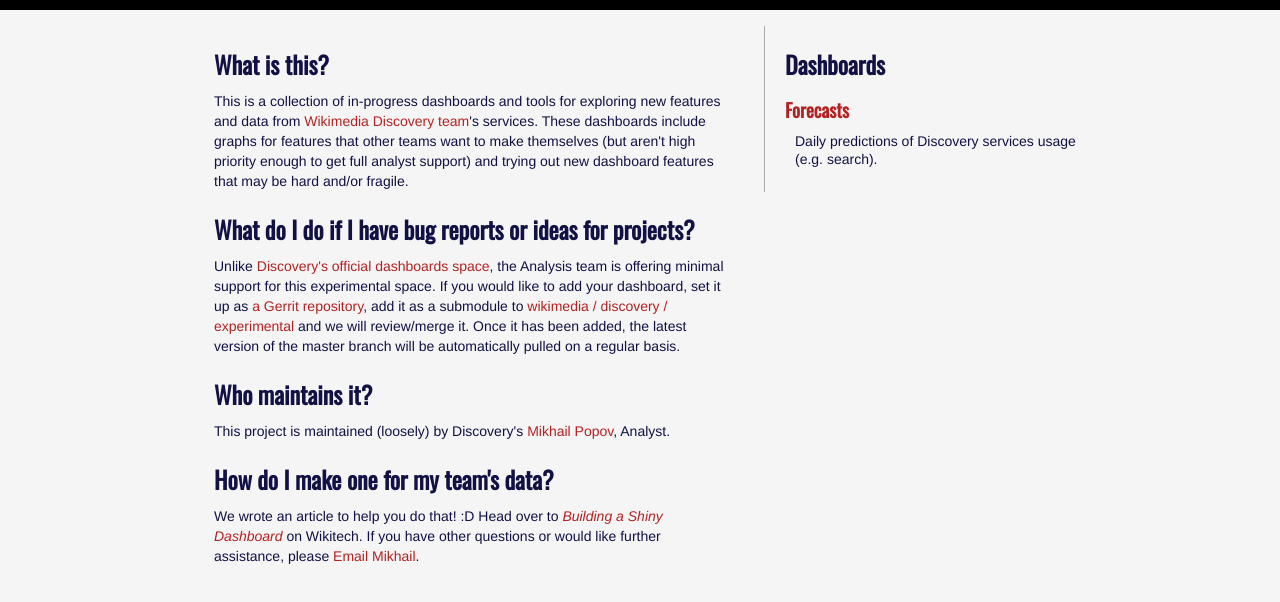
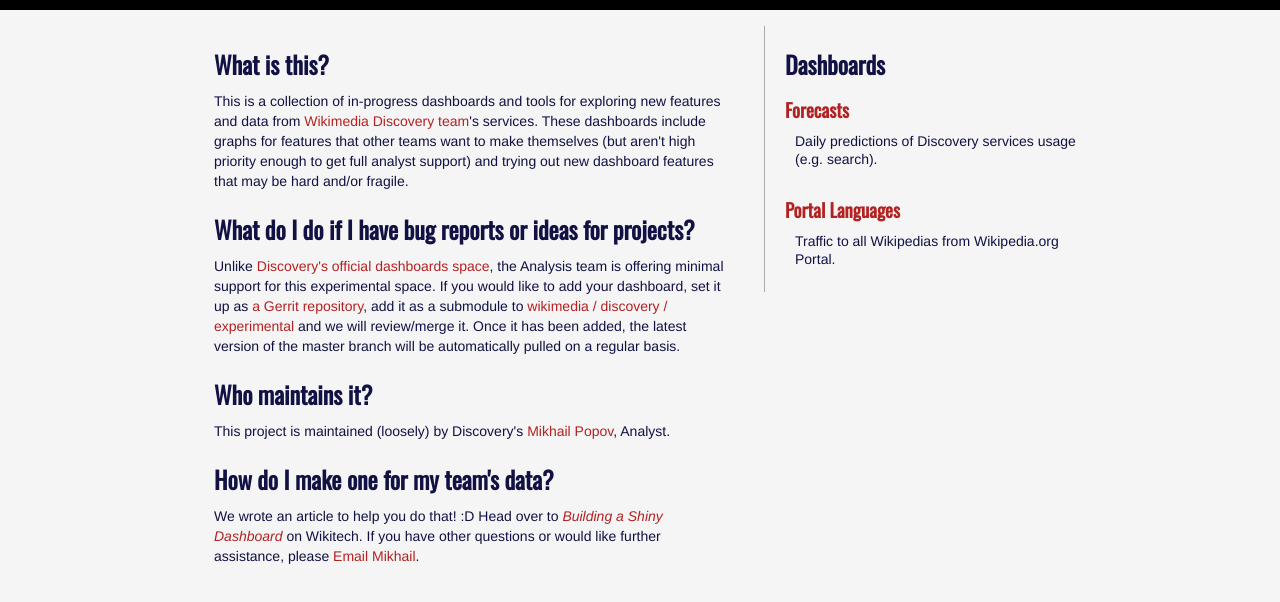
Before and after one commit to wikimedia/wikimedia-discovery-experimental, a plain HTML site: page shiny-server/index.html in a window 1280 px wide. Shown: the part 110-712 px from the top of the page. Drawn offline with nearby package versions, Linux system fonts and the light colour scheme.

Commit message:
Deploy experimental Portal languages dashboard
source code: https://github.com/wikimedia-research/Discovery-Portal-Dashboard-Languages

Bug: T142436
Change-Id: I99489b77aa0857d4ae54c9be43455b6dd1f1ebe6

```diff
--- a/shiny-server/index.html
+++ b/shiny-server/index.html
@@ -73,9 +73,15 @@
     <div id="dashes">
 
       <h2>Dashboards</h2>
+
       <h3><a href = "./forecast/">Forecasts</a></h3>
       <p class="caption">
         Daily predictions of Discovery services usage (e.g. search).
+      </p>
+
+      <h3><a href = "./portal/">Portal Languages</a></h3>
+      <p class="caption">
+        Traffic to all Wikipedias from Wikipedia.org Portal.
       </p>
 
     </div>
```
Also changed, not shown: 2 other files.
